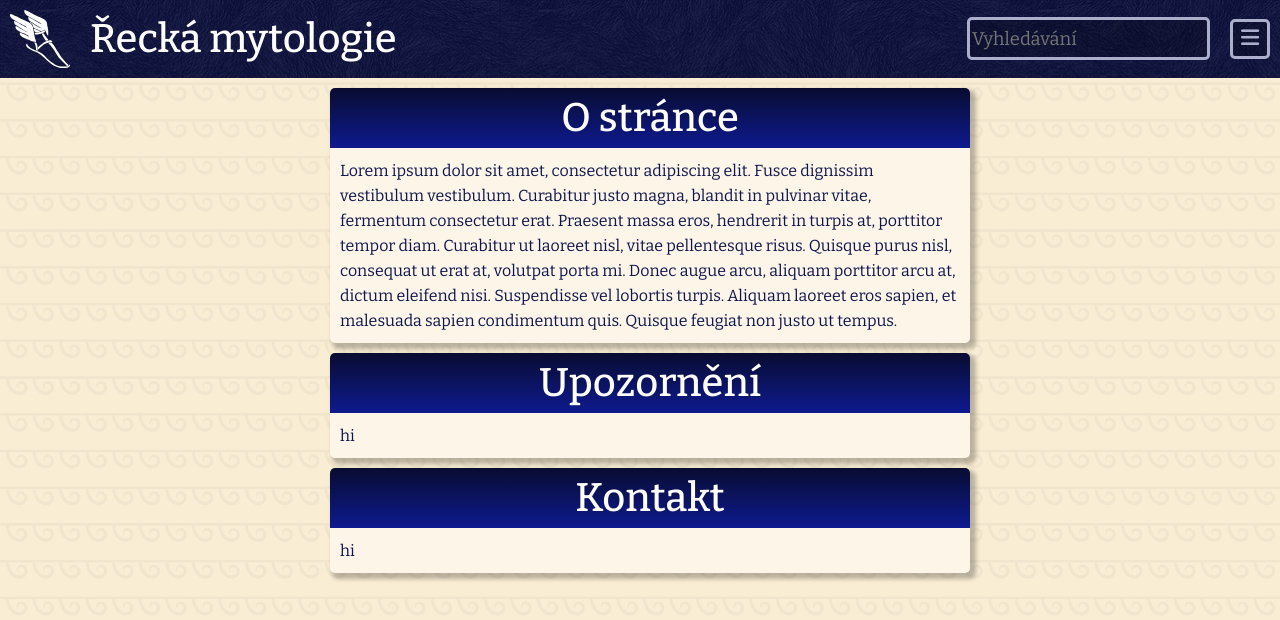
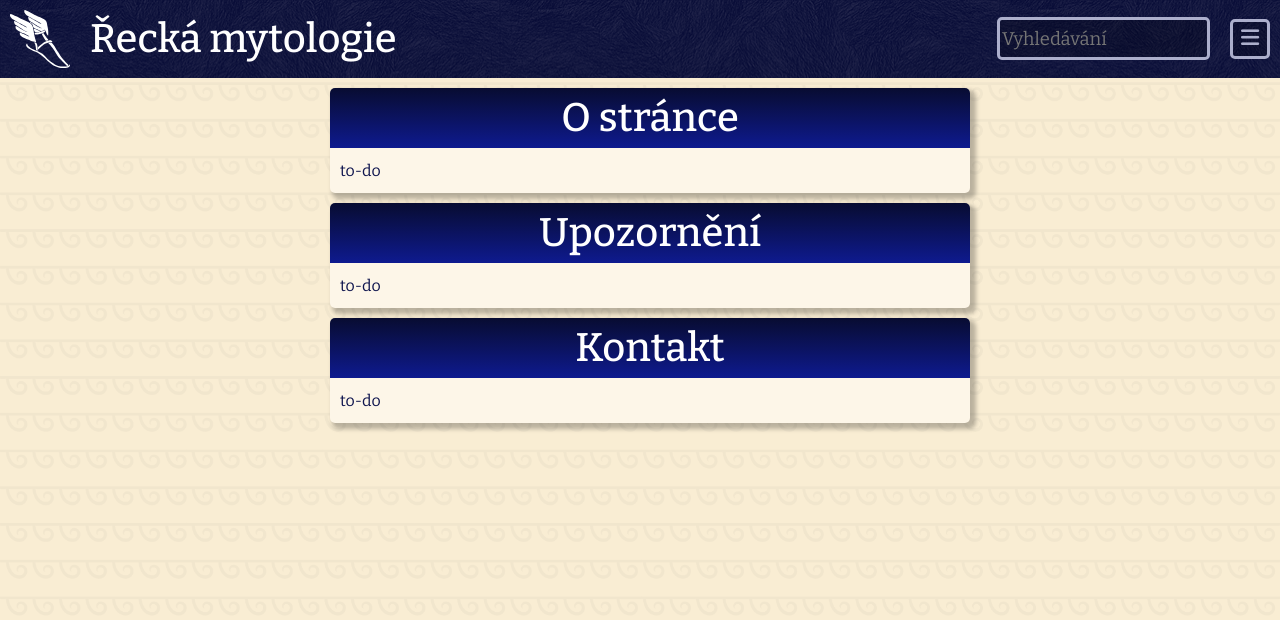
Before and after one commit to espaghettion/greek-mythology-web, a Vue app: page /about in a window 1280 px wide. Shown: the top 620 px of the page. Built offline with nearby package versions, Linux system fonts and the light colour scheme.

Commit message:
searchbar styling

```diff
--- a/src/App.vue
+++ b/src/App.vue
@@ -12,14 +12,13 @@ const results = ref([]);
 const query = ref('');
 
 const miniSearch = new MiniSearch({
-  fields: ['name', 'id', 'symbols', 'home', 'partners'], // Fields to index
-  storeFields: ['name'], // Fields to return in search results
+  fields: ['name', 'id', 'symbols', 'home', 'partners'],
+  storeFields: ['name']
 });
 miniSearch.addAll(characterStore.characters);
 
 function searchBar() {
-  results.value = miniSearch.search(query.value, {fuzzy: 1});
-  console.log(results.value);
+  results.value = miniSearch.search(query.value, {fuzzy: 2});
 }
 </script>
 
@@ -36,7 +35,7 @@ function searchBar() {
         <section class="searchbar">
           <input v-model="query" @input="searchBar" placeholder="Vyhledávání"/>
           <ul v-if="results.length > 0" class="results">
-            <li v-for="(result, i) in results" :key="i">
+            <li v-for="(result, i) in results" :key="i" class="result">
               <RouterLink @click="query = ''; results = []" :to="{name: 'character', params: {id: result.id}}">{{ result.name }}</RouterLink>
             </li>
           </ul>
@@ -122,16 +121,28 @@ header {
       .searchbar{
         @include mixins.flex-column;
         align-items: end;
+        width: 35%;
+        position: relative;
 
         .results{
-          position: relative;
+          position: absolute;
+          padding: 5px;
+          border-radius: 5px;
+          top: 100%;
           width: 100%;
           background-color: #FFF5E0;
-          padding: 5px;
           text-decoration: none;
+          z-index: 1;
+          box-shadow: 0 0 4px 4px rgba(0, 0, 0, 0.25);
 
-          a{
-            text-decoration: none;
+          .result{
+            padding: 10px;
+
+            a{
+              text-decoration: none;
+              color: #0F154E;
+              font-size: 1.15em;
+            }
           }
         }
       }
@@ -156,8 +167,13 @@ header {
 
 input{
   @include mixins.search-bar;
+  width: 100%;
   height: 35px;
   font-size: 1.15em;
+
+  &:focus{
+    outline: none;
+  }
 }
 
 .menu{
--- a/src/views/AboutView.vue
+++ b/src/views/AboutView.vue
@@ -5,9 +5,9 @@ import InfoCard from '@/components/InfoCard.vue';
 <template>
   <main>
     <article>
-      <InfoCard info-category="O stránce" :info-content="['Lorem ipsum dolor sit amet, consectetur adipiscing elit. Fusce dignissim vestibulum vestibulum. Curabitur justo magna, blandit in pulvinar vitae, fermentum consectetur erat. Praesent massa eros, hendrerit in turpis at, porttitor tempor diam. Curabitur ut laoreet nisl, vitae pellentesque risus. Quisque purus nisl, consequat ut erat at, volutpat porta mi. Donec augue arcu, aliquam porttitor arcu at, dictum eleifend nisi. Suspendisse vel lobortis turpis. Aliquam laoreet eros sapien, et malesuada sapien condimentum quis. Quisque feugiat non justo ut tempus.']" />
-      <InfoCard info-category="Upozornění" :info-content="['hi']" />
-      <InfoCard info-category="Kontakt" :info-content="['hi']" />
+      <InfoCard info-category="O stránce" :info-content="['to-do']" />
+      <InfoCard info-category="Upozornění" :info-content="['to-do']" />
+      <InfoCard info-category="Kontakt" :info-content="['to-do']" />
     </article>
   </main>
 </template>
```
